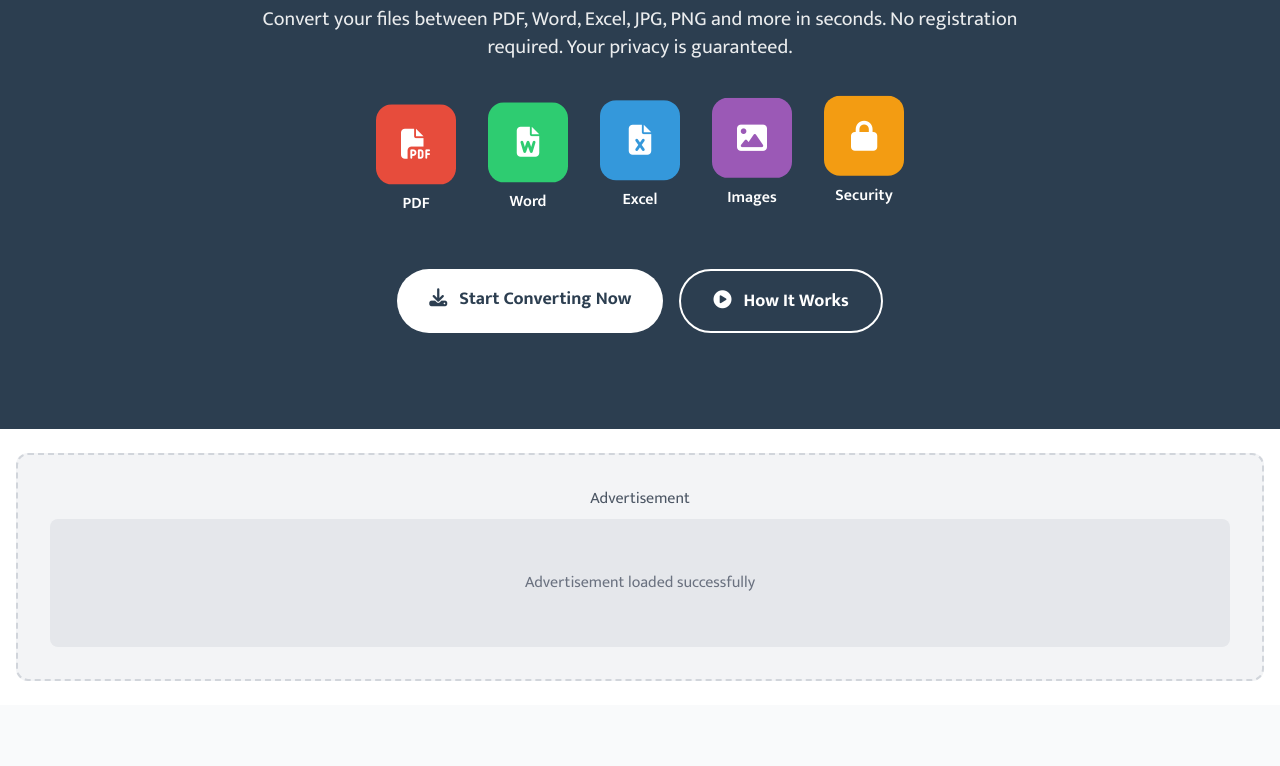
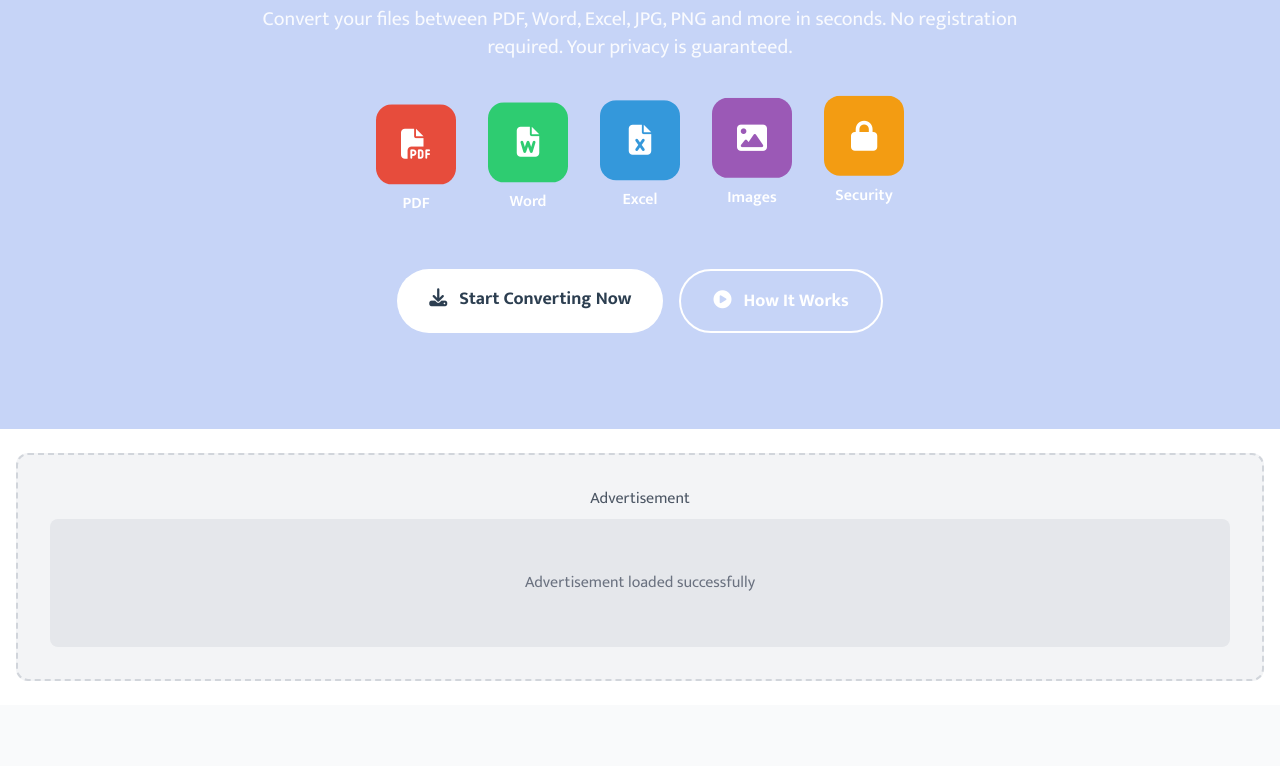
Before and after one commit to ikhan2334-dev/FlipFile-QRM, a plain HTML site: page index.html in a window 1280 px wide. Shown: the part 371-1137 px from the top of the page. Drawn offline with nearby package versions, Linux system fonts and the light colour scheme; a web font is replaced by a local one.

Commit message:
Update index.html

```diff
--- a/index.html
+++ b/index.html
@@ -248,7 +248,7 @@
     </header>
 
     <!-- Hero Section -->
-    <section class="py-16 md:py-24 text-center text-white" style="background-color: #2C3E50;">
+    <section class="py-16 md:py-24 text-center text-white" style="background-color: #c6d4f7;">
         <div class="container mx-auto px-4">
             <h1 class="font-aldrich text-4xl md:text-5xl lg:text-6xl mb-6 animate-slide-in">
                 Fast, Free and Secure Converting Tools for Everyone!
```
